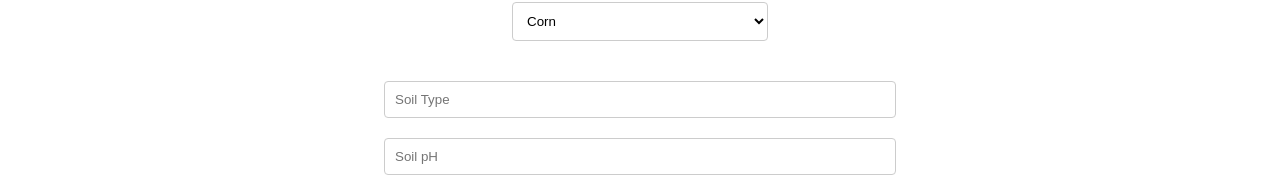
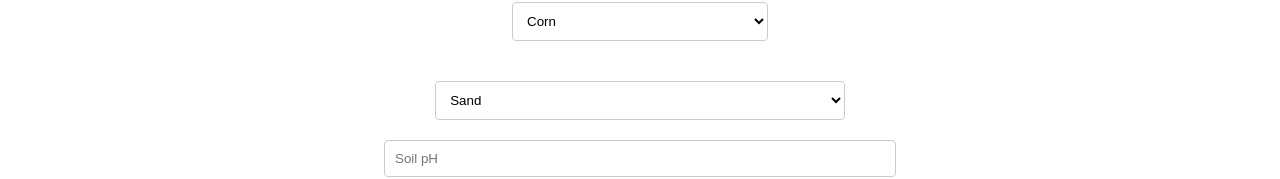
Before and after one commit to amirtarkian/TreeHacks2024, a React (Create React App) app in the folder treehacks/: page / in a window 1280 px wide. Shown: the part 610-789 px from the top of the page. Built offline with nearby package versions, Linux system fonts and the light colour scheme.

Commit message:
amir's home.js

```diff
--- a/treehacks/src/pages/Home.js
+++ b/treehacks/src/pages/Home.js
@@ -1,12 +1,11 @@
 import React, { useState } from "react";
+import AppTitle from "../components/AppTitle/AppTitle";
 import Dropdown from "../components/Dropdown/Dropdown";
+import ImageUpload from "../components/ImageUpload/ImageUpload";
 import MapComponent from "../components/Map/Map";
 import StatsInput from "../components/StatsInput/StatsInput";
 import SubmitButton from "../components/SubmitButton/SubmitButton";
 import "../pages/Home.css";
-import AppTitle from "../components/AppTitle/AppTitle";
-import ImageUpload from "../components/ImageUpload/ImageUpload";
-
 export default function Home() {
   // State for storing input values
   const [soilType, setSoilType] = useState("");
@@ -16,9 +15,7 @@ export default function Home() {
   const [temperature, setTemperature] = useState("");
   const [file, setFile] = useState("");
   const [showMap, setShowMap] = useState(false);
-
   //testing
-
   const handleFileChange = (event) => {
     const file = event.target.files[0]; // Access the file
     if (file) {
@@ -26,16 +23,19 @@ export default function Home() {
       console.log("File name: ", file.name); // Print out the file name
     }
   };
-
   const handleSubmit = () => {
     // Step 4
+    const inputs = {
+      soilMoisture: 2,
+      temperature: 70,
+      soilPH: 6,
+    };
     if (file) {
       console.log("File name: ", file.name);
       setShowMap(true);
     } else {
       console.log("No file selected.");
     }
-
     console.log("button clicked");
     //testing backend
     fetch("/api/test")
@@ -46,22 +46,29 @@ export default function Home() {
   };
   // State for storing the selected option from the dropdown
   const [selectedOption, setSelectedOption] = useState("");
-
+  // State for storying the selected option from the dropdown for the soil type
+  const [selectedOptionsSoil, setSelectedOption2] = useState("");
   // Options for the dropdown
   const options = [
     { label: "Corn", value: "corn" },
     { label: "Tomatoes", value: "tomatoes" },
   ];
-
+  //options for the soil drop down
+  const optionsSoil = [
+    { label: "Sand", value: "sand" },
+    { label: "Loam", value: "loam" },
+    { label: "Clay", value: "clay" },
+  ];
   // Separate handleChange functions for each input and the dropdown
   const handleInputChange = (e, setter) => {
     setter(e.target.value);
   };
-
   const handleDropdownChange = (e) => {
     setSelectedOption(e.target.value);
   };
-
+  const handleDropdownChange2 = (e) => {
+    setSelectedOption2(e.target.value);
+  };
   return (
     <div className="parentContainer">
       <div className="bannerContainer">
@@ -85,13 +92,11 @@ export default function Home() {
           />
         </div>
         <div className="statsinput">
-          <StatsInput
-            type="text"
-            placeholder="Soil Type"
-            value={soilType}
-            onChange={(e) => handleInputChange(e, setSoilType)}
+          <Dropdown
+            options={optionsSoil}
+            selected={selectedOptionsSoil}
+            onChange={handleDropdownChange2}
           />
-
           <StatsInput
             type="text"
             placeholder="Soil pH"
@@ -104,7 +109,6 @@ export default function Home() {
             value={nutrientContent}
             onChange={(e) => handleInputChange(e, setNutrientContent)}
           />
-
           <StatsInput
             type="text"
             placeholder="Soil Moisture"
@@ -123,6 +127,7 @@ export default function Home() {
           {showMap && <MapComponent />}
           <SubmitButton label="Submit" onClick={handleSubmit} />
         </div>
+        <div></div>
       </div>
     </div>
   );
```
Also changed, not shown: treehacks/server.js (+12 -0 lines).
